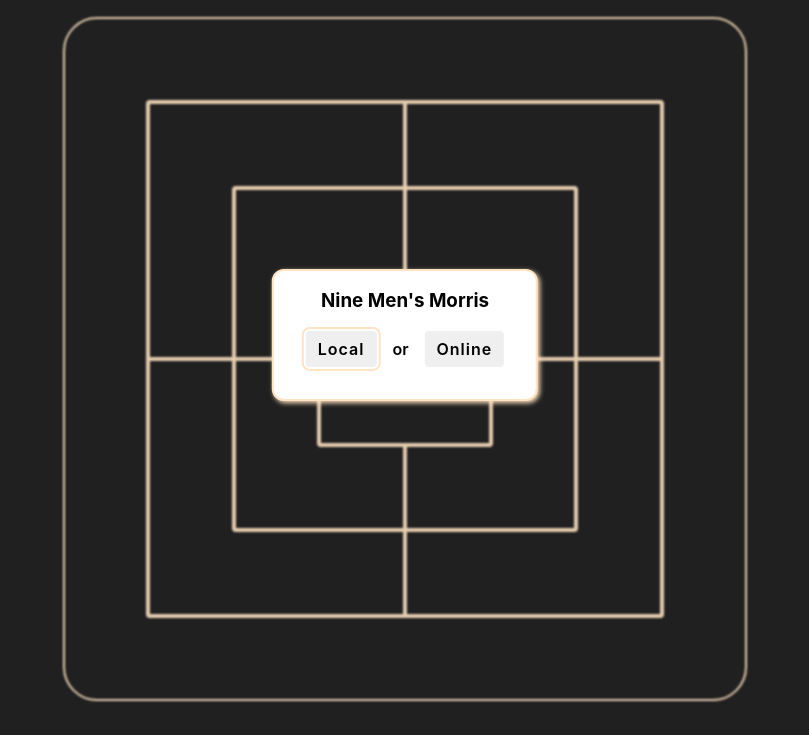
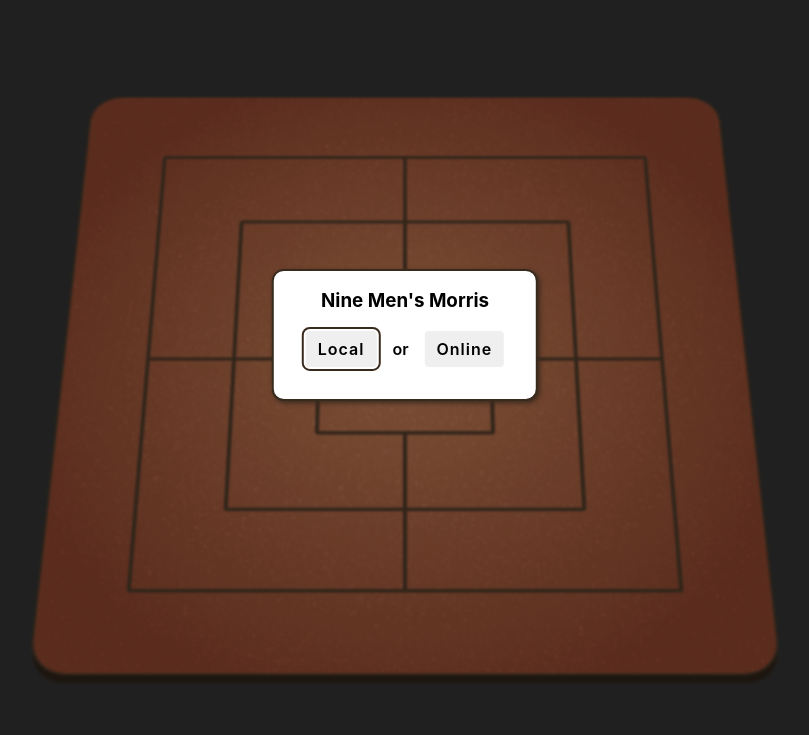
Before and after one commit to StephanUllmann/mill-game, a website built with Vite: page index.html in a window 1280 px wide. Shown: the part 65-800 px from the top of the page, without its empty margins (235-1044 px from the left). Built offline with nearby package versions, Linux system fonts and the light colour scheme.

Commit message:
board styling

```diff
--- a/src/style.css
+++ b/src/style.css
@@ -18,41 +18,18 @@
   -moz-osx-font-smoothing: grayscale;
 
   --rounding: 2rem;
-  --color-primary: hsl(33, 100%, 88%);
+  --color-primary: hsl(27, 31%, 17%);
   --text: hsla(0, 0%, 100%, 0.87);
   color: var(--text);
 
-  --player-black: hsl(0, 0%, 7%);
-  --player-white: hsl(180, 100%, 97%);
+  --player-black: hsl(60, 5%, 15%);
+  --player-white: hsl(38, 46%, 81%);
 
   --player-color: var(--player-black);
   --opponent-color: var(--player-white);
 
-  --emphasize: linear(
-    0 0%,
-    0 1.8%,
-    0.01 3.6%,
-    0.03 6.35%,
-    0.07 9.1%,
-    0.13 11.4%,
-    0.19 13.4%,
-    0.27 15%,
-    0.34 16.1%,
-    0.54 18.35%,
-    0.66 20.6%,
-    0.72 22.4%,
-    0.77 24.6%,
-    0.81 27.3%,
-    0.85 30.4%,
-    0.88 35.1%,
-    0.92 40.6%,
-    0.94 47.2%,
-    0.96 55%,
-    0.98 64%,
-    0.99 74.4%,
-    1 86.4%,
-    1 100%
-  );
+  /* prettier-ignore */
+  --emphasize: linear(0 0%, 0 1.8%, 0.01 3.6%, 0.03 6.35%, 0.07 9.1%, 0.13 11.4%, 0.19 13.4%, 0.27 15%, 0.34 16.1%, 0.54 18.35%, 0.66 20.6%, 0.72 22.4%, 0.77 24.6%, 0.81 27.3%, 0.85 30.4%, 0.88 35.1%, 0.92 40.6%, 0.94 47.2%, 0.96 55%, 0.98 64%, 0.99 74.4%, 1 86.4%, 1 100%);
 }
 html {
   box-sizing: border-box;
@@ -91,7 +68,10 @@ h2 {
 }
 
 .board {
-  transform: scale3d();
+  transform: perspective(2000px) rotateX(33deg);
+  background-image: radial-gradient(in oklch, hsl(23, 29%, 41%), hsl(14, 42%, 27%) 80%), url(/noise.svg);
+  background-blend-mode: hard-light;
+  box-shadow: 0px 10px 0px hsl(from var(--color-primary) h s 10%);
   display: grid;
   --fields: repeat(7, 1fr);
   grid-template-columns: var(--fields);
@@ -175,8 +155,11 @@ h2 {
   box-shadow: 1px 1px 0px hsl(from var(--player-color) 0 0 calc(l * 0.5) / 66%);
   backdrop-filter: blur(1px);
   border-radius: 50%;
+  z-index: 20;
+  pointer-events: none;
 }
-body.is-player .play-piece {
+body.is-player .play-piece,
+body.player-two .play-piece {
   display: block;
 }
 
@@ -196,12 +179,12 @@ body.phase-two .play-piece {
   inset: 50%;
   border-radius: 50%;
   transform: translate(-50%, -50%);
-  box-shadow: 1px 1px 0px hsl(from var(--player-black) 0 0 calc(l * 0.5));
+  box-shadow: 0px 3px 0px hsl(from var(--player-black) 0 0 calc(l * 0.5));
 }
 .p2::after,
 .p2ind::after {
   background-color: var(--player-white);
-  box-shadow: 1px 1px 0px hsl(from var(--player-white) 0 0 calc(l * 0.5));
+  box-shadow: 0px 3px 0px hsl(from var(--player-white) 0 0 calc(l * 0.5));
 }
 
 .line,
@@ -227,7 +210,18 @@ body.phase-two .play-piece {
   justify-content: start;
   align-items: center;
   gap: 1rem;
+  height: 100%;
   margin-block-start: min(9vh, 9vw);
+
+  &#pieces-p1 {
+    transform: perspective(2000px) rotateX(33deg) rotateZ(3deg);
+    z-index: 2;
+    margin-right: 1rem;
+  }
+  &#pieces-p2 {
+    transform: perspective(2000px) rotateX(33deg) rotateZ(-3deg);
+    margin-left: 1rem;
+  }
 
   .p1ind:after,
   .p2ind:after,
```
Also changed, not shown: public/noise.svg (added).
